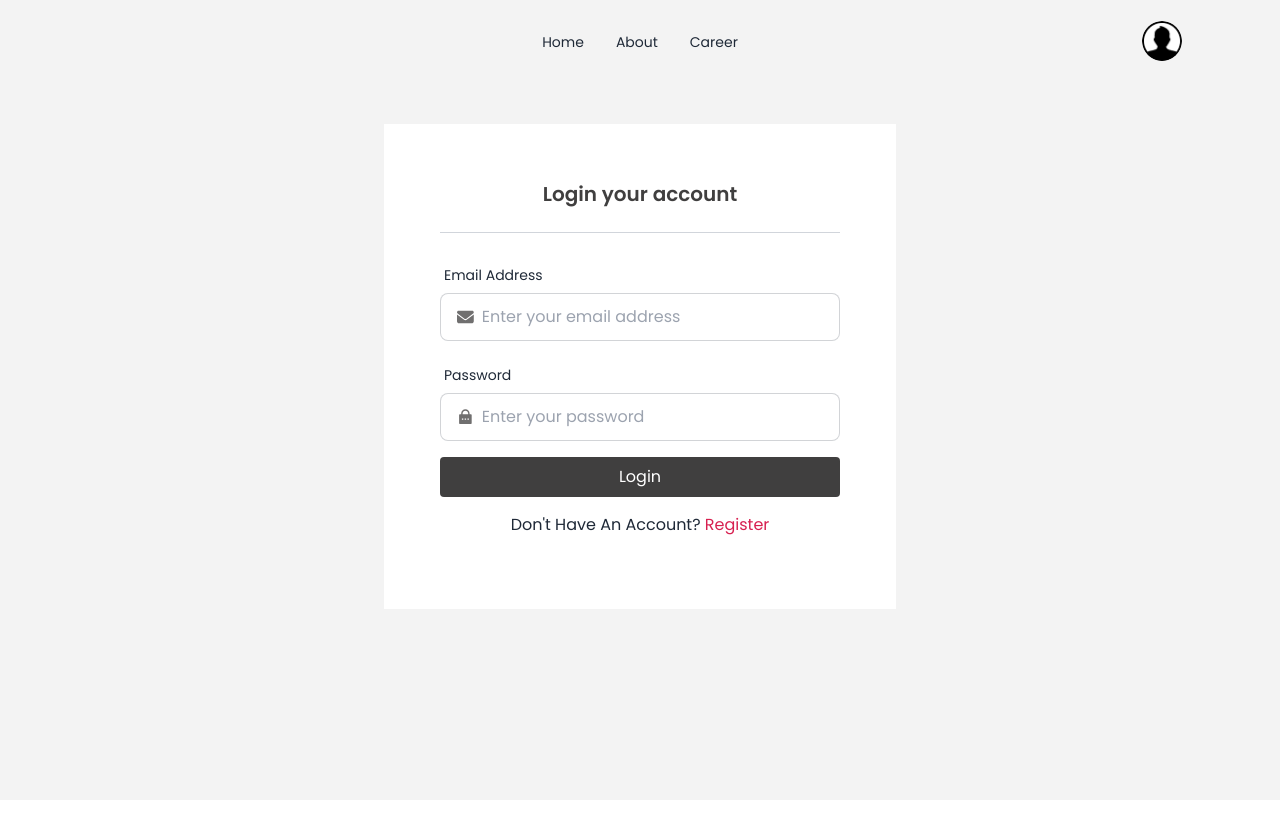
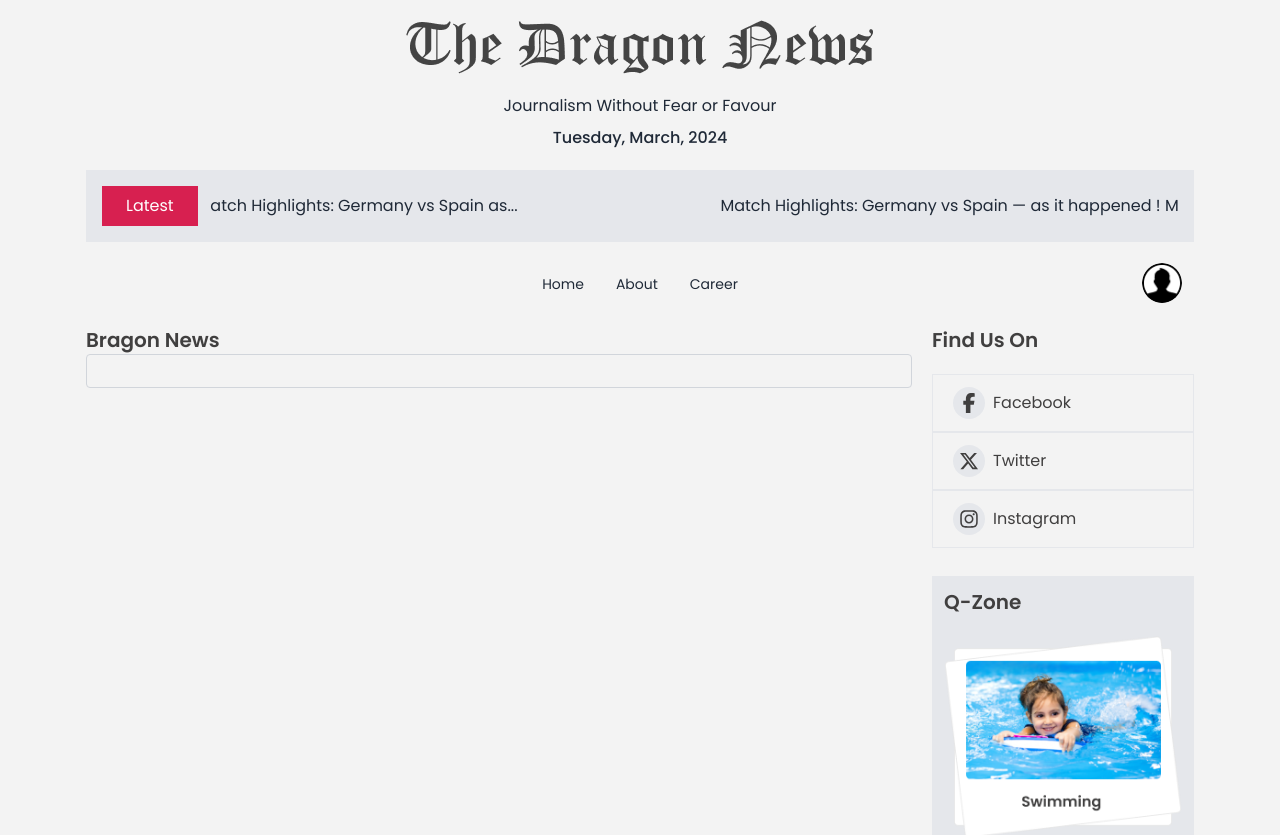
Before and after one commit to mdenjamulislam/react-dragon-news, a React (Vite) app: page /news/0282e0e58a5c404fbd15261f11c2ab6a in a window 1280 px wide. Before the commit this address led to /login. Shown: the top 835 px of the page. Before the commit the page ends 800 px from the top, so only its background shows below. Built offline with nearby package versions, Linux system fonts and the light colour scheme; no server answers; sample sign-in values are in the browser's storage.

Commit message:
Firebase update and login direction

```diff
--- a/src/firebase/firebase.config.js
+++ b/src/firebase/firebase.config.js
@@ -6,12 +6,12 @@ import { getAuth } from "firebase/auth";
 
 // Your web app's Firebase configuration
 const firebaseConfig = {
-  apiKey: "AIzaSyBvFZ34Q6xAEeWygwLQCtlMuMbBCa0BvrE",
-  authDomain: "react-dragon-news-f995a.firebaseapp.com",
-  projectId: "react-dragon-news-f995a",
-  storageBucket: "react-dragon-news-f995a.appspot.com",
-  messagingSenderId: "997627340811",
-  appId: "1:997627340811:web:a45f9a61b889ec59bdbf0e"
+  apiKey: import.meta.env.VITE_APIKEY,
+  authDomain: import.meta.env.VITE_AUTHDOMAIN,
+  projectId: import.meta.env.VITE_PROJECTID,
+  storageBucket: import.meta.env.VITE_STORAGEBUCKET,
+  messagingSenderId: import.meta.env.VITE_MESSAGINGSENDERID,
+  appId: import.meta.env.VITE_APPID
 };
 
 // Initialize Firebase
--- a/src/pages/Login/Login.jsx
+++ b/src/pages/Login/Login.jsx
@@ -1,16 +1,18 @@
-import { NavLink, Navigate, redirect } from 'react-router-dom';
+import { NavLink, Navigate, useLocation, useNavigate } from 'react-router-dom';
 import Navbar from '../shared/Navbar';
 import { FaEnvelope } from 'react-icons/fa6';
-import { RiLockPasswordFill } from "react-icons/ri";
+import { RiLockPasswordFill } from 'react-icons/ri';
 import { useContext, useState } from 'react';
 import { AuthContext } from '../../provider/AuthProvider';
 import { ToastContainer, toast } from 'react-toastify';
-  import 'react-toastify/dist/ReactToastify.css';
+import 'react-toastify/dist/ReactToastify.css';
 
 const Login = () => {
     const [userLoginSuccessMessage, setUserLoginSuccessMessage] = useState('');
 
     const { loginUser } = useContext(AuthContext);
+    const location = useLocation();
+    const nevigateTo = useNavigate();
 
     const handleLogin = e => {
         e.preventDefault();
@@ -23,6 +25,8 @@ const Login = () => {
                 const user = result.user;
                 console.log(user);
                 setUserLoginSuccessMessage('User logged in successfully!');
+                // nevigate after login
+                nevigateTo(location?.state ? location.state : '/');
             })
             .catch(error => {
                 console.error(error.message);
@@ -32,7 +36,7 @@ const Login = () => {
         toast(userLoginSuccessMessage);
 
         // when user logged in successfully, redirect to home page
-        <Navigate to="/home" />
+        <Navigate to="/home" />;
     };
     return (
         <div className="h-auto md:h-screen">
@@ -65,7 +69,7 @@ const Login = () => {
                             Register
                         </NavLink>
                     </p>
-                    <ToastContainer/>
+                    <ToastContainer />
                 </form>
             </div>
         </div>
--- /dev/null
+++ b/src/pages/NewsDetails/NewsDetails.jsx
@@ -0,0 +1,29 @@
+import { useParams } from "react-router-dom";
+import RightSideNav from "../RightSideNav/RightSideNav";
+import Header from "../shared/Header";
+import Navbar from "../shared/Navbar";
+
+
+const NewsDetails = () => {
+    const { id } = useParams();
+    return (
+        <div>
+            <Header />
+            <Navbar/>
+            <div className="grid grid-cols-1 lg:grid-cols-4 gap-5">
+                <div className="lg:col-span-3">
+                    <h2 className="heading--two">Bragon News</h2>
+                    <div className="p-4 border border-gray-300 rounded">
+
+                    </div>
+                </div>
+                {/* Right Side */}
+                <div className="lg:col-span-1">
+                    <RightSideNav/>
+                </div>
+            </div>
+        </div>
+    );
+};
+
+export default NewsDetails;
--- a/src/pages/RightSideNav/RightSideNav.jsx
+++ b/src/pages/RightSideNav/RightSideNav.jsx
@@ -1,13 +1,17 @@
-import React from 'react';
+import React, { useContext } from 'react';
 import { FaGoogle, FaGithub, FaFacebookF, FaXTwitter, FaInstagram } from 'react-icons/fa6';
 import qZone1 from '../../assets/images/qZone1.png';
 import qZone2 from '../../assets/images/qZone2.png';
 import qZone3 from '../../assets/images/qZone3.png';
 import RigthSidePoster from '../shared/RigthSidePoster';
+import { AuthContext } from '../../provider/AuthProvider';
 
 const RightSideNav = () => {
+    const { user } = useContext(AuthContext);
     return (
-        <div className='space-y-7'>
+        <div className="space-y-7">
+            {
+                !user && (
                     <div className="space-y-5 border border-gray-400 p-4">
                             <h2 className="heading--two">Login With</h2>
                             <div className="space-y-3">
@@ -21,24 +25,26 @@ const RightSideNav = () => {
                                 </button>
                             </div>
                         </div>
+                )
+            }
 
             <div className="space-y-5">
                 <h2 className="heading--two">Find Us On</h2>
                 <div className="">
                     <button className="flex w-full items-center gap-2 border border-gray-200 bg-transparent px-5 py-3 text-primary hover:bg-gray-200">
-                        <div className='flex items-center justify-center w-8 h-8 rounded-full bg-gray-200'>
+                        <div className="flex h-8 w-8 items-center justify-center rounded-full bg-gray-200">
                             <FaFacebookF className="text-xl" />
                         </div>
                         Facebook
                     </button>
                     <button className="flex w-full items-center gap-2 border border-gray-200 bg-transparent px-5 py-3 text-primary hover:bg-gray-200">
-                        <div className='flex items-center justify-center w-8 h-8 rounded-full bg-gray-200'>
+                        <div className="flex h-8 w-8 items-center justify-center rounded-full bg-gray-200">
                             <FaXTwitter className="text-xl" />
                         </div>
                         Twitter
                     </button>
                     <button className="flex w-full items-center gap-2 border border-gray-200 bg-transparent px-5 py-3 text-primary hover:bg-gray-200">
-                        <div className='flex items-center justify-center w-8 h-8 rounded-full bg-gray-200'>
+                        <div className="flex h-8 w-8 items-center justify-center rounded-full bg-gray-200">
                             <FaInstagram className="text-xl" />
                         </div>
                         Instagram
@@ -46,15 +52,14 @@ const RightSideNav = () => {
                 </div>
             </div>
             {/* q-jone */}
-            <div className='p-3 bg-gray-100 space-y-5'>
-                <h2 className='heading--two'>Q-Zone</h2>
+            <div className="space-y-5 bg-gray-200 p-3">
+                <h2 className="heading--two">Q-Zone</h2>
                 <img src={qZone1} alt="q-Zone" />
                 <img src={qZone2} alt="q-Zone" />
                 <img src={qZone3} alt="q-Zone" />
             </div>
 
-            <RigthSidePoster/>
-
+            <RigthSidePoster />
         </div>
     );
 };
--- a/src/pages/shared/Header.jsx
+++ b/src/pages/shared/Header.jsx
@@ -3,7 +3,7 @@ import Logo from "../../assets/images/logo.png";
 import BrakingNews from "../Home/BrakingNews";
 const Header = () => {
     return (
-        <div className="flex flex-col items-center justify-center space-y-5">
+        <div className="flex flex-col items-center justify-center space-y-5 pt-5">
             <div>
                 <img src={Logo} alt="Dragon News" className="h-auto w-auto" />
             </div>
--- a/src/routers/PrivateRoute.jsx
+++ b/src/routers/PrivateRoute.jsx
@@ -1,13 +1,19 @@
 import { useContext } from 'react';
 import { AuthContext } from '../provider/AuthProvider';
-import { Navigate } from 'react-router-dom';
+import { Navigate, useLocation } from 'react-router-dom';
 
 const PrivateRoute = ({ children }) => {
-    const { user } = useContext(AuthContext);
+    const { user, loading } = useContext(AuthContext);
+    const location = useLocation();
+
+    if (loading) {
+        return <span className="loading loading-infinity loading-lg"></span>;
+    }
+
     if (user) {
         return children;
     }
-    return <Navigate to="/login" />;
+    return <Navigate state={location.pathname} to="/login" />;
 };
 
 export default PrivateRoute;
```
Lines whose indentation alone changed are shown as unchanged.
